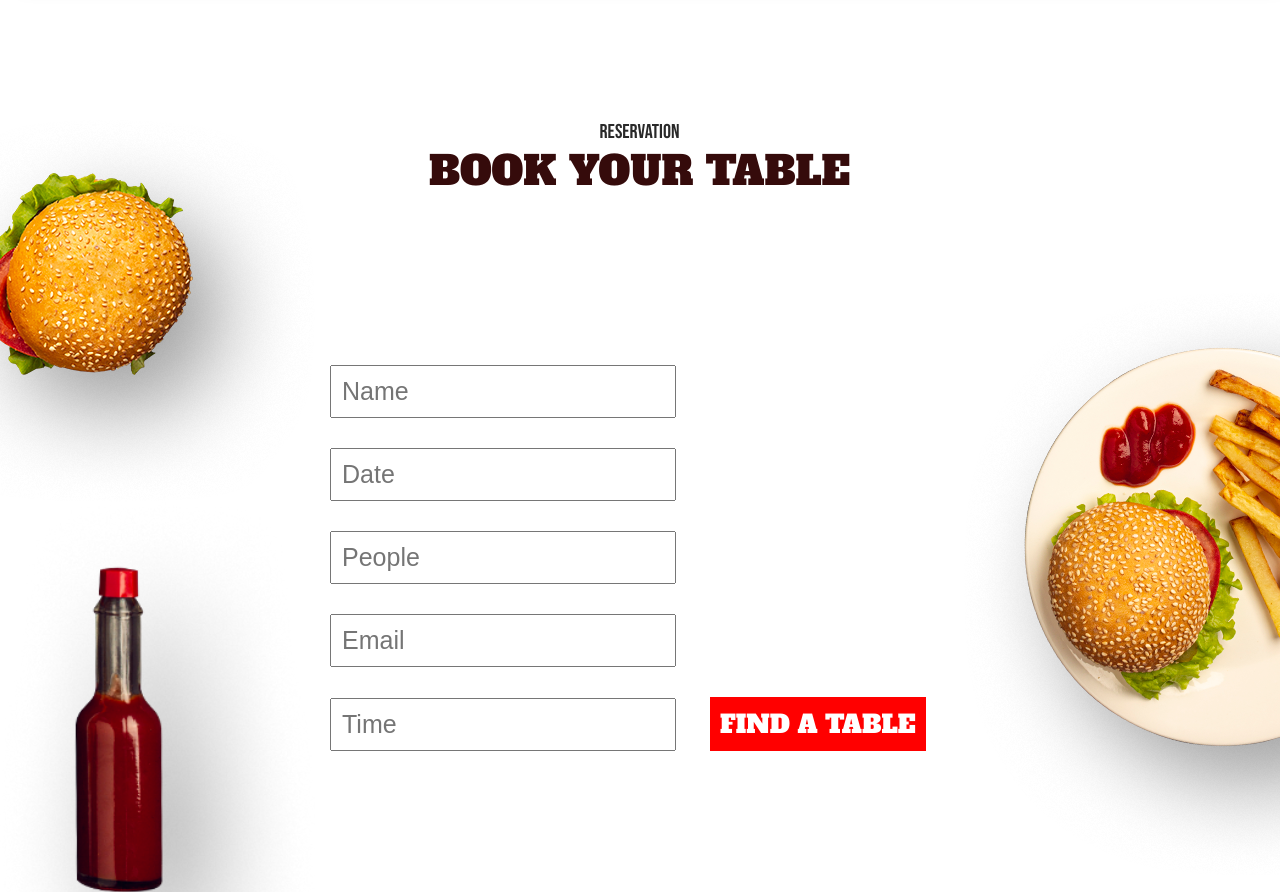
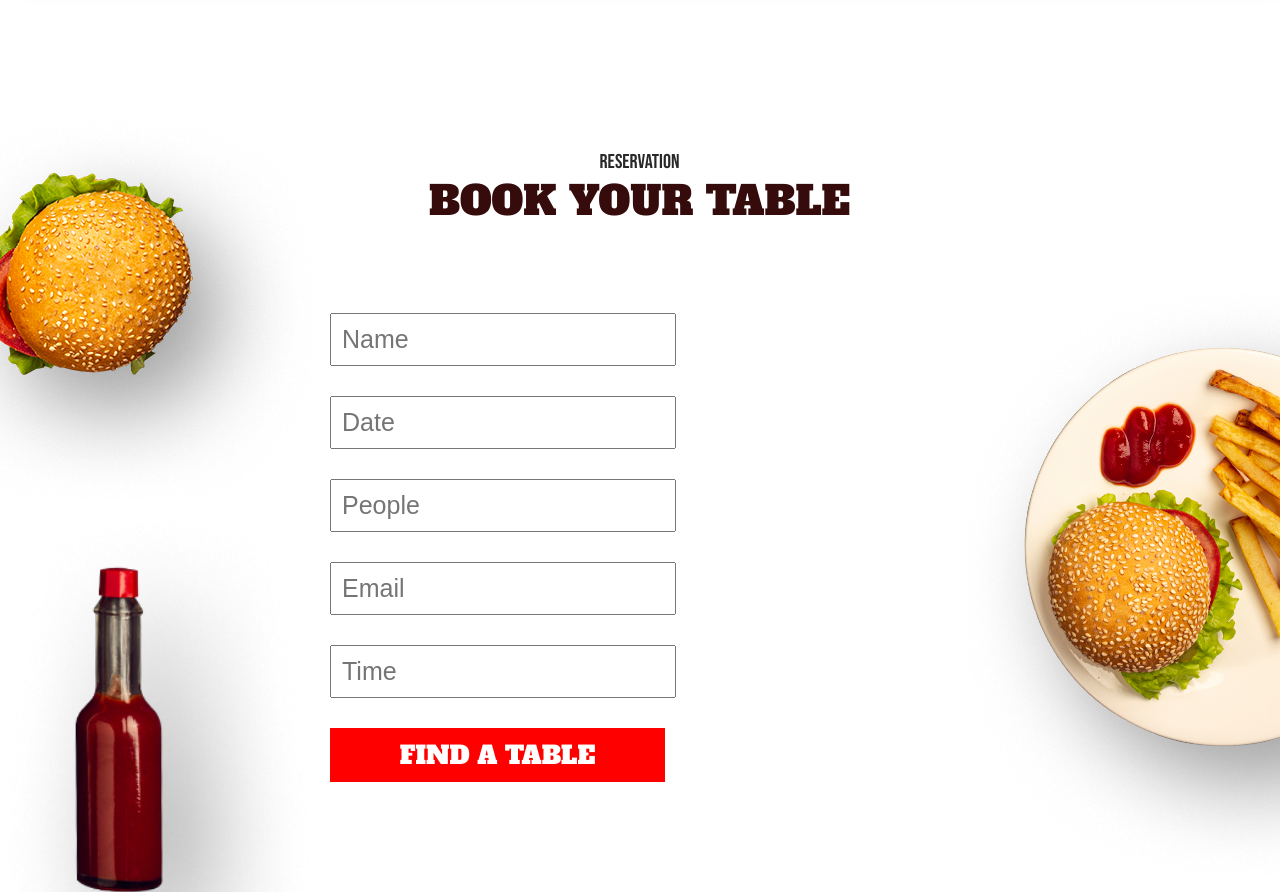
Before and after one commit to Naomisyku/Burger-House, a plain HTML site: page index.html in a window 1280 px wide. Shown: the part 3160-4052 px from the top of the page. Drawn offline with nearby package versions, Linux system fonts and the light colour scheme.

Commit message:
last commit

```diff
--- a/style.css
+++ b/style.css
@@ -359,13 +359,12 @@ h1{
 .section-form{
     display: flex;
     min-height: 100vh;
-    /* padding: 20px; */
     /* outline: solid 4px rgb(199, 55, 23); */
 
 }
 
 .form-title{
-    /* height: 100px; */
+
     display: flex;
     justify-content:center;
     align-items: center;
@@ -373,6 +372,7 @@ h1{
 }
 
 .form-title h4{
+    padding-top:30px;
     font-family: Bebas Neue;
     font-size: 20px;
     font-weight: 200;
@@ -390,8 +390,8 @@ h1{
     display: flex;
     justify-content: center;
     align-items: center;
-    min-height:90vh;
-    /* padding: 100px; */
+    padding-top:30px;
+
     /* outline: dashed 4px rgb(199, 55, 23); */
 
 }
@@ -399,12 +399,14 @@ h1{
 .btn3{
     background-color: red;
     font-family: Alfa Slab One;
+    width: 335px;
     font-size: 25px;
     color: white;
     margin: 15px;
     padding: 10px;
     border: none;
     text-align: center;
+
 }
 
 .title-form{
@@ -418,9 +420,6 @@ h1{
      display: flex;
      flex-direction: column;
      justify-content: space-around;
-    /* flex-direction: column; */
-    /*justify-content: left; */
-    /* margin-right: 1150px;  */
 }
 
 
@@ -440,17 +439,13 @@ h1{
 
 }
 
-.firstpart{
-
-
-
-}
 
 
 .gjigi{
     display: flex;
     align-items: center;
     justify-content: center;
+    padding-top:40px;
     /* outline: solid 4px rgb(23, 199, 134); */
 }
 
@@ -502,21 +497,21 @@ h1{
 }
 
 .social{
-   outline: solid 2px rgb(106, 52, 27);
+   /* outline: solid 2px rgb(106, 52, 27); */
    /* flex-grow:1; */
 
 }
 
 .rights{
-    outline: solid 2px rgb(27, 2, 2);
+    /* outline: solid 2px rgb(27, 2, 2); */
     justify-content: end;
 
 }
 
 .qysh{
-    outline: solid 4px rgb(10, 128, 212);
+    /* outline: solid 4px rgb(10, 128, 212); */
     display:flex;
-
+    justify-content: space-evenly;
 }
 
 .social-link{
```
Also changed, not shown: index.html (+0 -3 lines).
